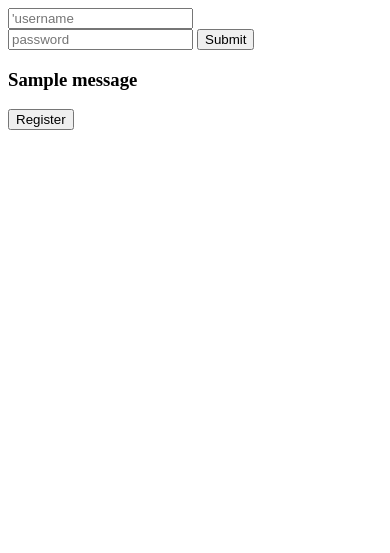
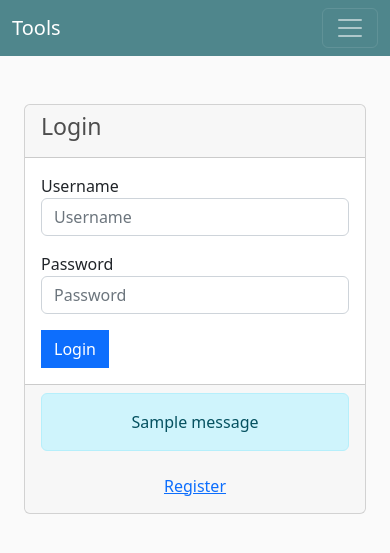
Before and after one commit to briankihia/ecom, a Django app: page /accounts/login/ in a window 390 px wide. Shown: the top 553 px of the page. Run offline with Django 4.2, Linux system fonts and the light colour scheme; tables that the repository leaves empty hold one stand-in row (values such as "Sample post"); one stand-in notice (Sample message) is shown.

Commit message:
styled the login and registration page

```diff
--- a/templates/login.html
+++ b/templates/login.html
@@ -1,27 +1,40 @@
-<!DOCTYPE html>
-<html lang="en">
-<head>
-    <meta charset="UTF-8">
-    <meta name="viewport" content="width=device-width, initial-scale=1.0">
-    <title>Login</title>
-</head>
-<body>
-    <!-- action="login" -->
-    <form method="post" action="{% url 'login' %}">
-        {%csrf_token %}
-        <input type="text" name="username" placeholder="'username"><br>
-        <input type="password" name="password" placeholder="password">
-        <input type="submit">
-    </form>
-
-    <div>
-        {% for message in messages %}
-        <h3>{{message}}</h3>
-        {%endfor%}
+{% extends 'main.html' %}
+{% load static %}
+{% block content %}
+<style>
+    #cart-icon, #cart-total, .btn-warning {
+        display: none;
+    }
+</style>
+<div class="container mt-5">
+    <div class="row justify-content-center">
+        <div class="col-md-6">
+            <div class="card">
+                <div class="card-header">
+                    <h3>Login</h3>
+                </div>
+                <div class="card-body">
+                    <form method="post" action="{% url 'login' %}">
+                        {% csrf_token %}
+                        <div class="form-group mb-3">
+                            <label for="username">Username</label>
+                            <input type="text" name="username" class="form-control" placeholder="Username" required>
+                        </div>
+                        <div class="form-group mb-3">
+                            <label for="password">Password</label>
+                            <input type="password" name="password" class="form-control" placeholder="Password" required>
+                        </div>
+                        <button type="submit" class="btn btn-primary btn-block">Login</button>
+                    </form>
+                </div>
+                <div class="card-footer text-center">
+                    {% for message in messages %}
+                    <div class="alert alert-info">{{ message }}</div>
+                    {% endfor %}
+                    <a href="{% url 'register' %}" class="btn btn-link">Register</a>
+                </div>
+            </div>
+        </div>
     </div>
-
-    <div>
-        <a href="{% url 'register' %}"><button>Register</button></a>
-    </div>
-</body>
-</html>
+</div>
+{% endblock content %}
```
Also changed, not shown: templates/register.html (+54 -28 lines), db.sqlite3.
